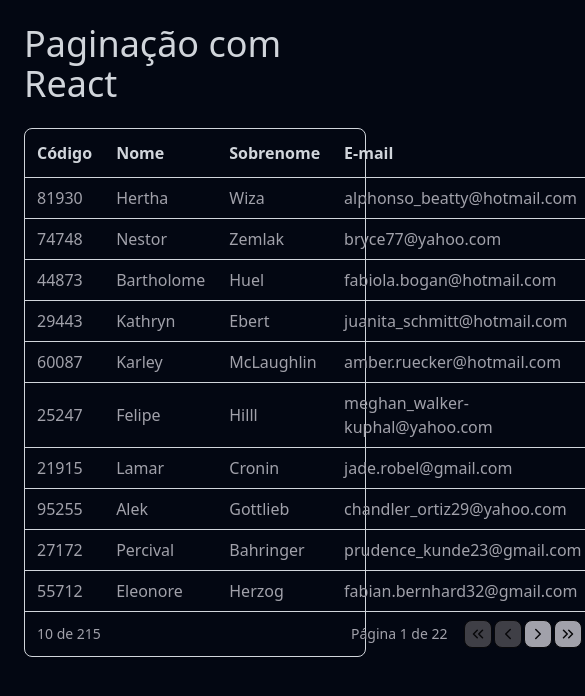
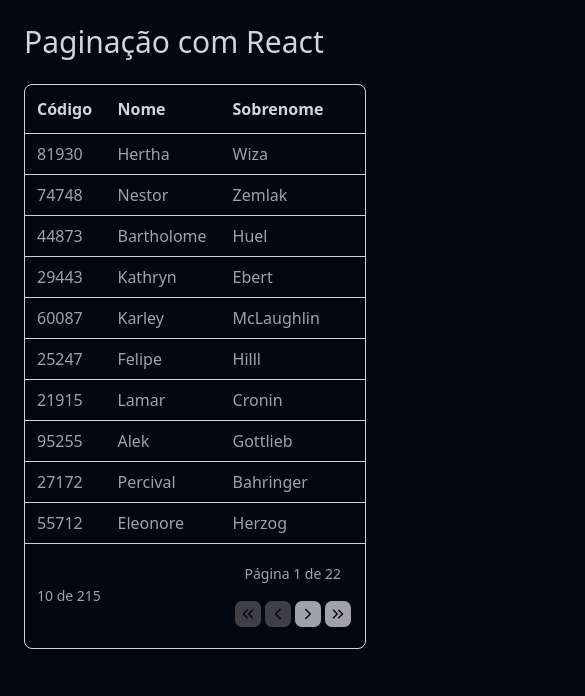
Before and after one commit to philipeoliveira/react-paginacao, a React (Vite) app: page / in a window 390 px wide. Shown: the top 696 px of the page, 585 px wide, since content can reach past the window. Built offline with nearby package versions, Linux system fonts and the light colour scheme.

Commit message:
Adjust media queries

```diff
--- a/src/App.jsx
+++ b/src/App.jsx
@@ -32,14 +32,14 @@ function App() {
 
    return (
       <div className='max-w-6xl mx-auto flex flex-col gap-6 p-6'>
-         <h1 className='text-4xl'>Paginação com React</h1>
+         <h1 className='text-4xl max-sm:text-3xl'>Paginação com React</h1>
          <Table>
             <thead>
                <TableRow>
                   <TableHeader>Código</TableHeader>
                   <TableHeader>Nome</TableHeader>
                   <TableHeader>Sobrenome</TableHeader>
-                  <TableHeader>E-mail</TableHeader>
+                  <TableHeader className='max-sm:hidden'>E-mail</TableHeader>
                </TableRow>
             </thead>
             <tbody>
@@ -49,7 +49,7 @@ function App() {
                         <TableCell>{user.id}</TableCell>
                         <TableCell>{user.firstName}</TableCell>
                         <TableCell>{user.lastName}</TableCell>
-                        <TableCell>{user.email}</TableCell>
+                        <TableCell className='max-sm:hidden'>{user.email}</TableCell>
                      </TableRow>
                   );
                })}
@@ -61,7 +61,7 @@ function App() {
                   </TableCell>
 
                   <TableCell colSpan={2} className='text-sm text-right'>
-                     <div className='flex items-center justify-end gap-4'>
+                     <div className='flex max-sm:flex-col items-center justify-end gap-4 py-3'>
                         <span>
                            Página {page} de {totalPages}
                         </span>
--- a/src/components/table/TableHeader.jsx
+++ b/src/components/table/TableHeader.jsx
@@ -1,3 +1,5 @@
-export function TableHeader({ children }) {
-   return <th className='p-3 text-left'>{children}</th>;
+import { twMerge } from 'tailwind-merge';
+
+export function TableHeader({ children, className }) {
+   return <th className={twMerge('p-3 text-left', className)}>{children}</th>;
 }
```
